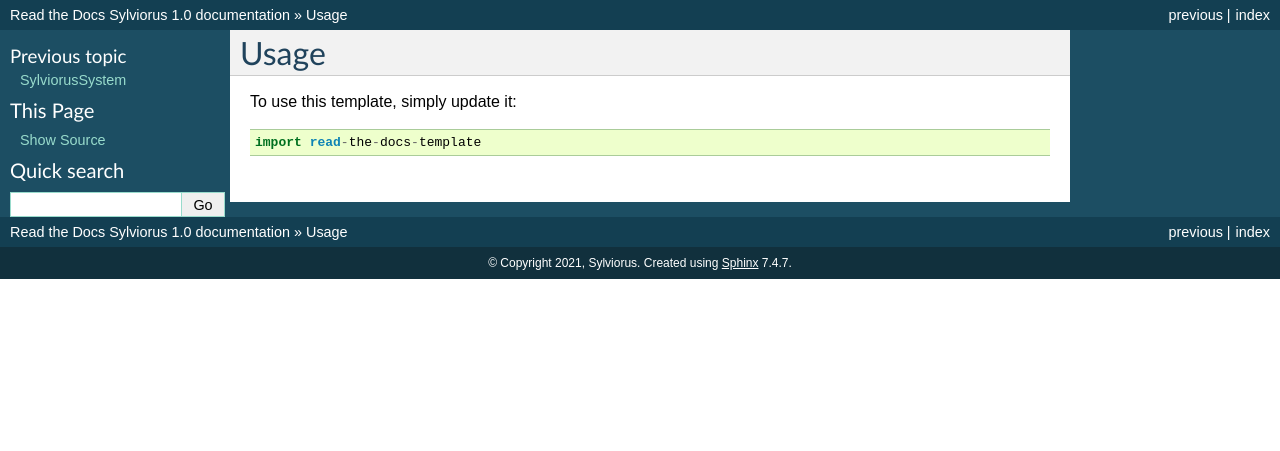
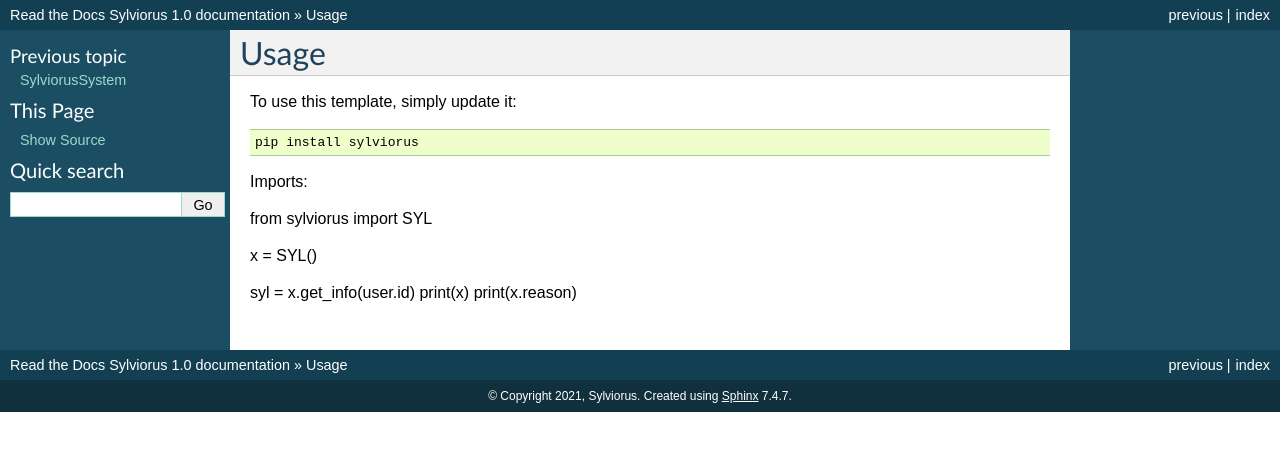
Before and after one commit to noobanon/Sylviorus, a Sphinx documentation site: the page built from docs/usage.rst, in a window 1280 px wide. Shown: the top 451 px of the page. Built offline with Sphinx 7.4.7, drawn with Linux system fonts in a browser that asks for light colours.

Commit message:
Update usage.rst

```diff
--- a/docs/usage.rst
+++ b/docs/usage.rst
@@ -4,4 +4,14 @@ Usage
 
 To use this template, simply update it::
 
-	import read-the-docs-template
+	pip install sylviorus
+
+Imports::
+
+from sylviorus import SYL
+
+x = SYL()
+
+syl = x.get_info(user.id)
+print(x)
+print(x.reason)
```
